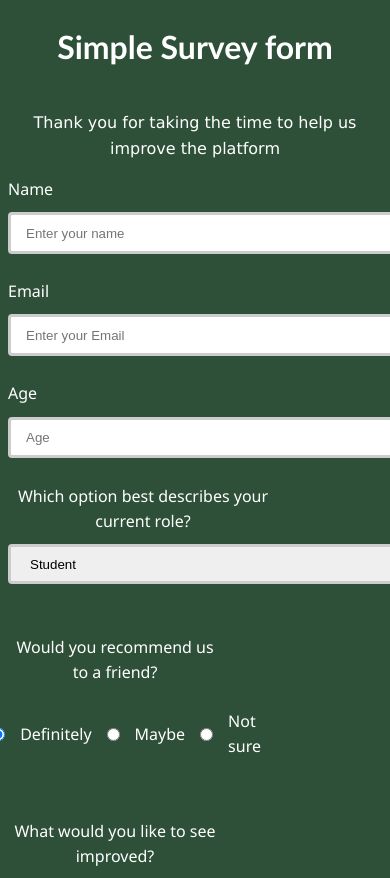
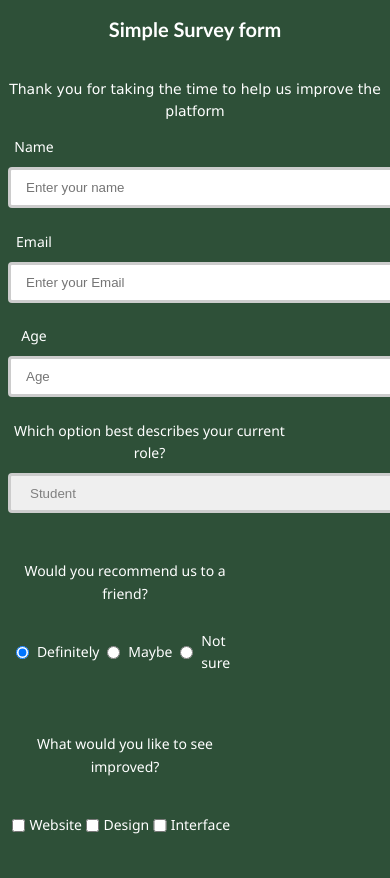
Before and after one commit to websalah/survey, a plain HTML site: page index.html in a window 390 px wide. Shown: the top 878 px of the page. Drawn offline with Linux system fonts and the light colour scheme.

Commit message:
Uploaded

```diff
--- a/css/style.css
+++ b/css/style.css
@@ -134,3 +134,29 @@ input[type="radio"], input[type="checkbox"] {
     margin-right: 18vh;
     height: 8vh;
 }
+
+@media screen and (max-width: 480px) {
+            h1 {
+                font-size: 20px;
+            }
+            body {
+                font-size: 14px;
+            }
+			#dropdown {
+				color: grey;
+			}
+			input[type="radio"], input[type="checkbox"] {
+                text-align: center;
+                margin: auto;
+                width: 15em;
+                margin-right: 2px;
+                margin-left: 2px;
+            }
+           #radio, #check {
+               display: flex;
+               justify-content: center;
+               align-items: center;
+               margin-right: 18vh;
+               height: 8vh;
+           }
+}
```
